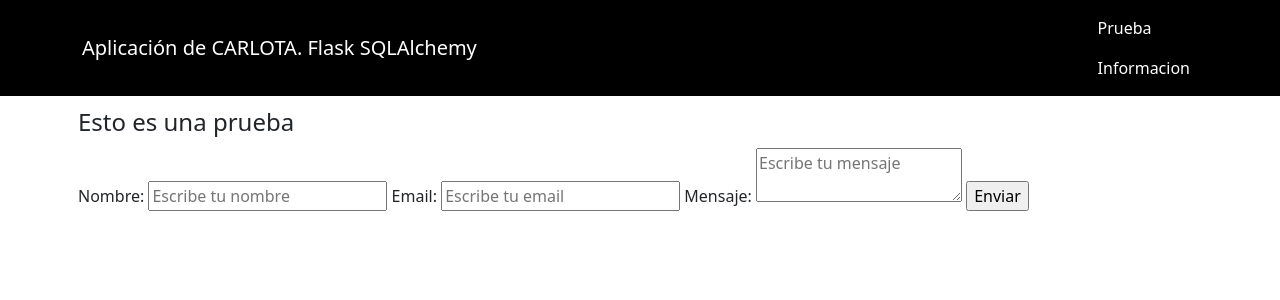
After one commit to carlotamartin/Practica-2-bases-de-datos, a Flask app: page /info in a window 1280 px wide. The commit adds this page. Shown: the top 300 px of the page. Run offline with Flask 2, Linux system fonts and the light colour scheme.

Commit message:
haciendo pruebas

```diff
--- a/routes/contacts.py
+++ b/routes/contacts.py
@@ -4,7 +4,7 @@
 #request -> se utiliza para leer los datos introducidos en el formulario
 #redirect-> te redirecciona a otras secciones
 #url_for -> para redireccionar a alguna lado
-#flask->
+#flask-> para alertas
 from flask import Blueprint, render_template, request, redirect, url_for, flash
 
 #Importamos el constructor de un contacto
@@ -68,6 +68,10 @@ def delete_contact(id):
     return redirect(url_for('contacts.index'))
 
 
-@contacts.route('/abaut')
-def abaut():
-    return render_template('abaut.html')
+@contacts.route('/about')
+def about():
+    return render_template('about.html')
+
+@contacts.route('/info')
+def info():
+    return render_template('info.html')
--- /dev/null
+++ b/templates/info.html
@@ -0,0 +1,38 @@
+{% extends 'layout.html' %}
+
+{%block body%}
+
+<!DOCTYPE html>
+<html>
+    <head>
+    <link rel="stylesheet" type="text/css" href="">
+    <link rel="shorcut icon" type="image/x-icon" class="img" href="../imagenes/favicon.ico">
+    <title>Formulario Basico con html y css</title>
+    </head>
+
+    <body>
+    <div class="contenedor">
+    <fieldset><legend>Esto es una prueba</legend>
+        <form>
+        <!---->
+        <label for="nombre">Nombre:</label>
+        <!---->
+        <input type="text" id="nombre" name="nombre" placeholder="Escribe tu nombre">
+
+        <label for="email">Email:</label>
+
+        <input type="email" id="email" name="email" placeholder="Escribe tu email">
+
+        <label for="mensaje">Mensaje:</label>
+        <!---->
+        <textarea type="mensaje" id="mensaje" name="mensaje" placeholder="Escribe tu mensaje"></textarea>
+
+        <input type="submit" value="Enviar">
+        </form>
+    </fieldset>
+    </div>
+    </body>
+</html>
+
+
+{%endblock %}
--- a/templates/partials/_navbar.html
+++ b/templates/partials/_navbar.html
@@ -16,7 +16,8 @@
         <div class="collapse navbar-collapse" id="navbarNav">
             <ul class="navbar-nav ms-auto">
                 <li class="nav-item">
-                    <a class="nav-link active" aria-current="page" href="/about">About</a>
+                    <a class="nav-link active" aria-current="page" href="/about">Prueba</a>
+                    <a class="nav-link active" aria-current="page" href="/info">Informacion</a>
                 </li>
             </ul>
         </div>
```
Also changed, not shown: templates/abaut.html (deleted, +0 -7 lines), templates/about.html (added, +46 -0 lines).
